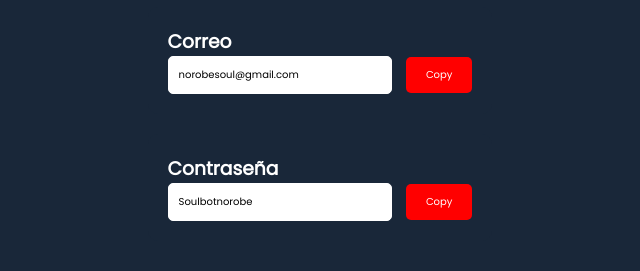
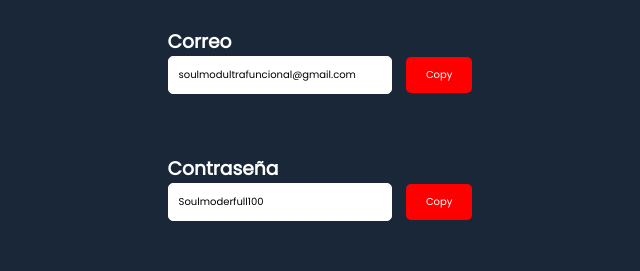
Before and after one commit to TheSthipOficial/hyhguidhbw-soul, a plain HTML site: page index.html in a window 1280 px wide. Shown: the part 274-545 px from the top of the page, 320-960 px from the left. Drawn offline with Linux system fonts and the light colour scheme.

Commit message:
Update index.html

```diff
--- a/index.html
+++ b/index.html
@@ -15,12 +15,12 @@
      <h1>Cuenta Full Soul Khight </h1>
     <div class="container">
     <h3 style="color:">Correo</h3>
-      <input type="text" id="text-1" value="norobesoul@gmail.com" readonly/>
+      <input type="text" id="text-1" value="soulmodultrafuncional@gmail.com" readonly/>
       <button onclick="copy('text-1')">Copy </button>
     </div>
     <div class="container">
  <h3 style="color:">Contraseña</h3>
-      <input type="text" id="text-2" value="Soulbotnorobe" readonly />
+      <input type="text" id="text-2" value="Soulmoderfull100" readonly />
       <button onclick="copy('text-2')">Copy</button>
     </div>
  <br>
```
